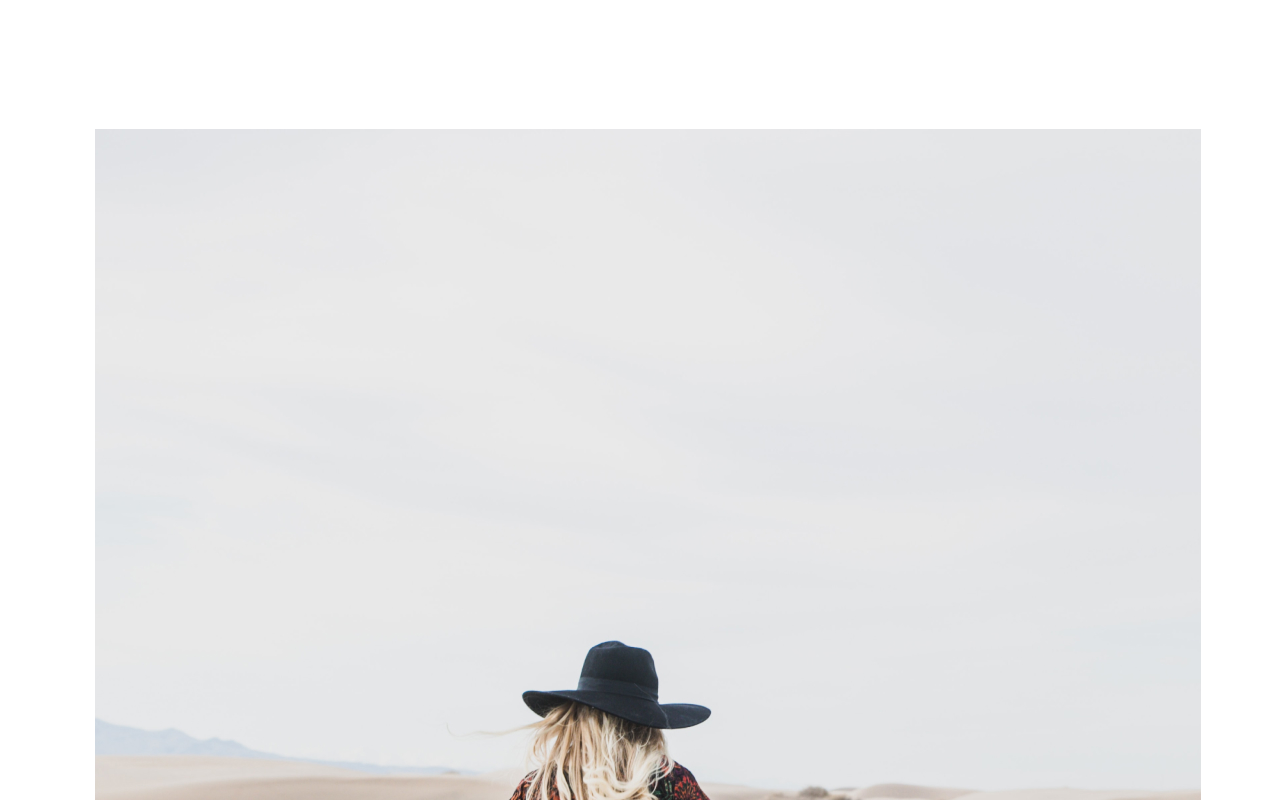
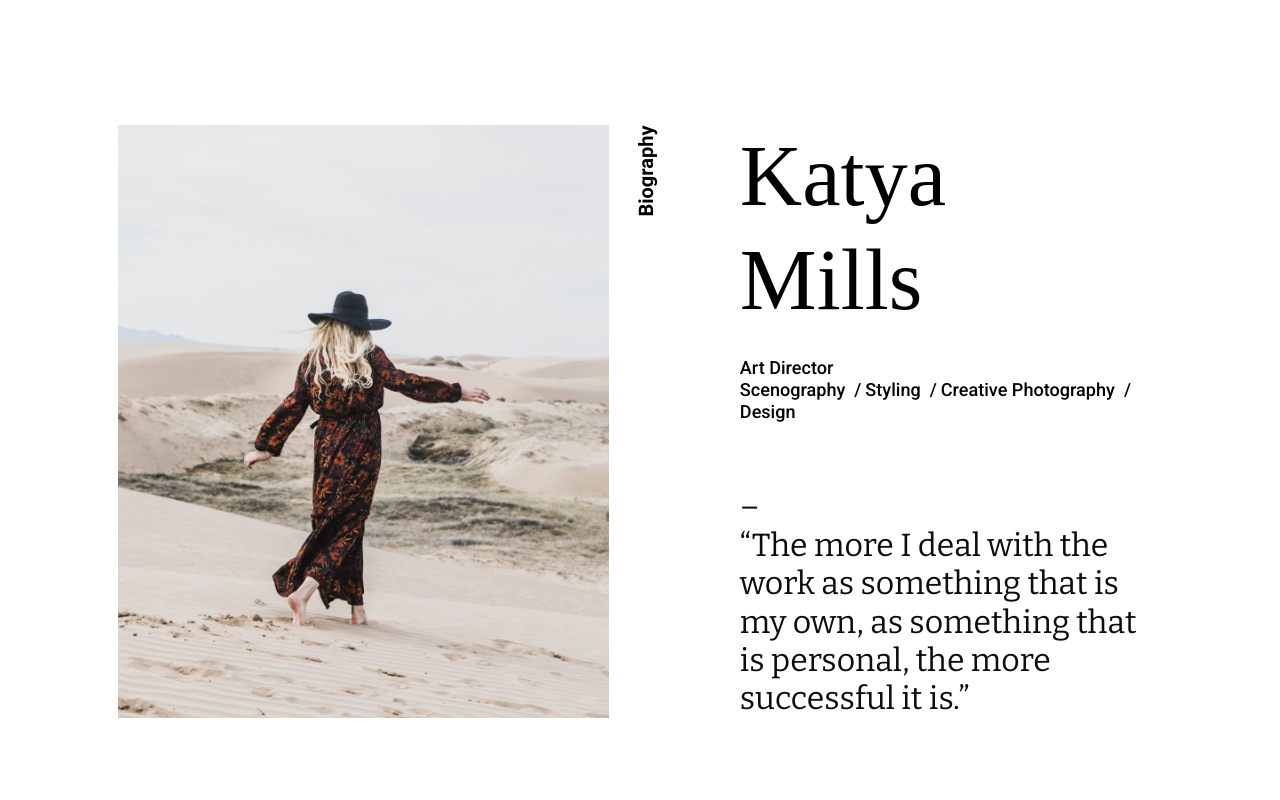
Before and after one commit to davydovaInteractivated/otus-css-davydova, a plain HTML site: page index.html in a window 1280 px wide. Shown: the part 780-1580 px from the top of the page. Drawn offline with Linux system fonts and the light colour scheme; files whose address does not match are found by name.

Commit message:
Set biography section styles.

```diff
--- a/index.html
+++ b/index.html
@@ -22,22 +22,26 @@
                     <h1>Mod Studio</h1>
                     <h2>Modern Web Studio</h2>
                 </div>
-                <img class="hero-section__img" src="assets/img/hero-section/inside-weather-Uxqlfigh6oE-unsplash 1.jpg" alt="mod studio image">
+                <div class="hero-section__img"></div>
             </div>
         </section>
 
-        <section class="section-two">
-            <span class="sub-title">Biography</span>
-            <img src="assets/img/section-two/jared-weiss-P3cB0ynqYBw-unsplash 1.jpg" alt="jared weiss image">
-            <div class="section-two__text">
-                <h2>Katya Mills</h2>
+        <section class="biography-section">
+            <div class="biography-section__wrapper">
+                <div class="biography-section__img">
+                    <div class="sub-title">Biography</div>
+                </div>
+                <div class="biography-section__text">
+                    <h2>Katya<br/>Mills</h2>
                     <ul>
-                    <li>Art Director Scenography</li>
+                        <li>Art Director</li><br/>
+                        <li>Scenography</li>
                         <li>Styling</li>
                         <li>Creative Photography</li>
                         <li>Design</li>
                     </ul>
                     <p>“The more I deal with the work as something that is my own,  as something that is personal, the more successful it is.”</p>
+                </div>
             </div>
         </section>
 
--- /dev/null
+++ b/styles/biographySection.css
@@ -0,0 +1,67 @@
+.biography-section {
+    width: 100%;
+    min-width: 320px;
+    margin-bottom: 135px;
+    display: flex;
+    align-items: center;
+    justify-content: center;
+}
+
+.biography-section .biography-section__wrapper {
+    width: 81.6%;
+    display: flex;
+    gap: 12.5%;
+    flex-wrap: wrap;
+}
+
+.biography-section .biography-section__wrapper .biography-section__img {
+    position: relative;
+    flex-basis: 47.06%;
+    min-height: 50vh;
+    background-image: url("/assets/img/biography-section/jared-weiss-P3cB0ynqYBw-unsplash 1.jpg");
+    background-position: 50% 40%;
+    background-repeat: no-repeat;
+    background-size: cover;
+}
+
+.biography-section .biography-section__wrapper .biography-section__img .sub-title {
+    font-weight: 700;
+    font-size: 20px;
+    transform: rotate(-90deg);
+    position: absolute;
+    top: 34px;
+    right: -82px;
+}
+
+.biography-section__wrapper p {
+    color: #0d0d0d;
+}
+
+.biography-section__wrapper p:before {
+    content: '\2013';
+    display: block;
+    color: #0d0d0d;
+}
+
+.biography-section__text {
+    align-self: center;
+    flex-basis: 40.44%;
+}
+
+.biography-section__text h2 {
+    margin-bottom: 25px;
+}
+
+.biography-section__text ul {
+    margin-bottom: 65px;
+}
+
+.biography-section__text ul li {
+    font-size: 1.13rem;
+    font-weight: 500;
+    display: inline-block;
+}
+
+.biography-section__text ul li:not(li:first-child, li:last-child):after {
+    content: '\00A0\00A0\002F';
+}
--- a/styles/heroSection.css
+++ b/styles/heroSection.css
@@ -10,6 +10,13 @@
     max-width: 73.96%;
     min-height: 630px;
     margin: 0 auto;
+}
+
+.hero-section .hero-section__img {
+    background-image: url('/assets/img/hero-section/inside-weather-Uxqlfigh6oE-unsplash 1.jpg');
+    background-position: start;
+    background-repeat: no-repeat;
+    background-size: cover;
 }
 
 .hero-section .hero-section__title {
--- a/styles/main.css
+++ b/styles/main.css
@@ -6,6 +6,9 @@
 
 /* Hero Section */
 @import './heroSection.css';
+
+/* Biography Section */
+@import './biographySection.css';
 
 body {
     font-family: 'Roboto', sans-serif;
@@ -24,22 +27,7 @@ h3 {
     text-transform: uppercase;
 }
 
-.section-two p {
-    color: #0d0d0d;
-}
-
-.section-two p:before {
-    content: '\2013';
-    display: block;
-    color: #0d0d0d;
-}
-
-.sub-title {
-    font-weight: 700;
-    font-size: 20px;
-}
-
-p, ul {
+p {
     font-family: 'Bitter-Regular';
 }
 
@@ -47,16 +35,6 @@ p {
     font-size: 2rem;
 }
 
-ul {
+.section-five ul {
     font-size: 2.4rem;
 }
-
-.section-two__text ul li {
-    font-size: 1.13rem;
-    font-weight: 500;
-    display: inline-block;
-}
-
-.section-two__text ul li:not(li:last-child):after {
-    content: '\00A0\00A0\002F';
-}
--- a/styles/reset.css
+++ b/styles/reset.css
@@ -15,3 +15,7 @@ ul {
 li {
     list-style-type: none;
 }
+
+p {
+    margin: 0;
+}
```
Also changed, not shown: assets/img/biography-section/jared-weiss-P3cB0ynqYBw-unsplash 1.jpg (renamed from assets/img/section-two/jared-weiss-P3cB0ynqYBw-unsplash 1.jpg). Lines whose indentation alone changed are shown as unchanged.
